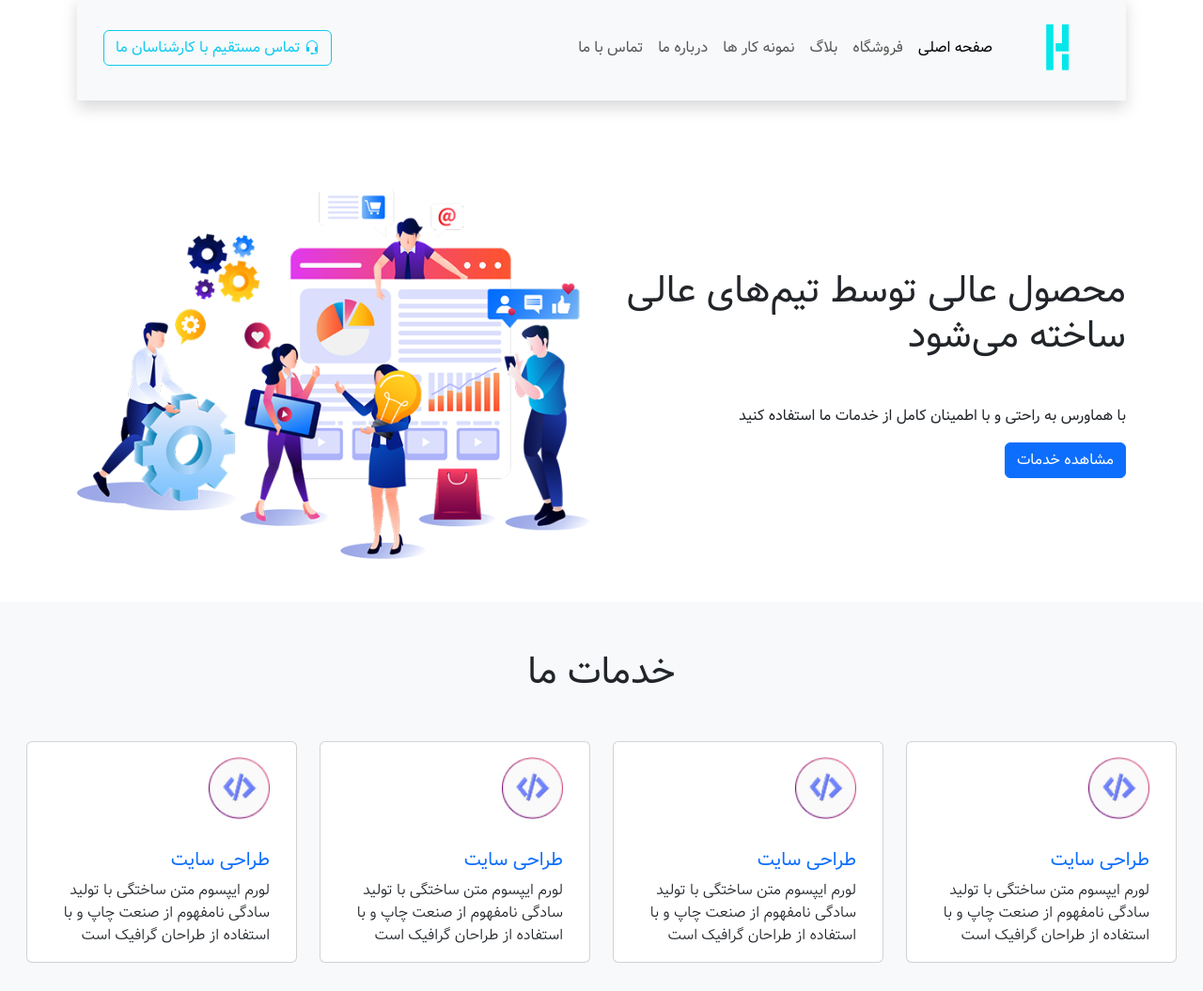
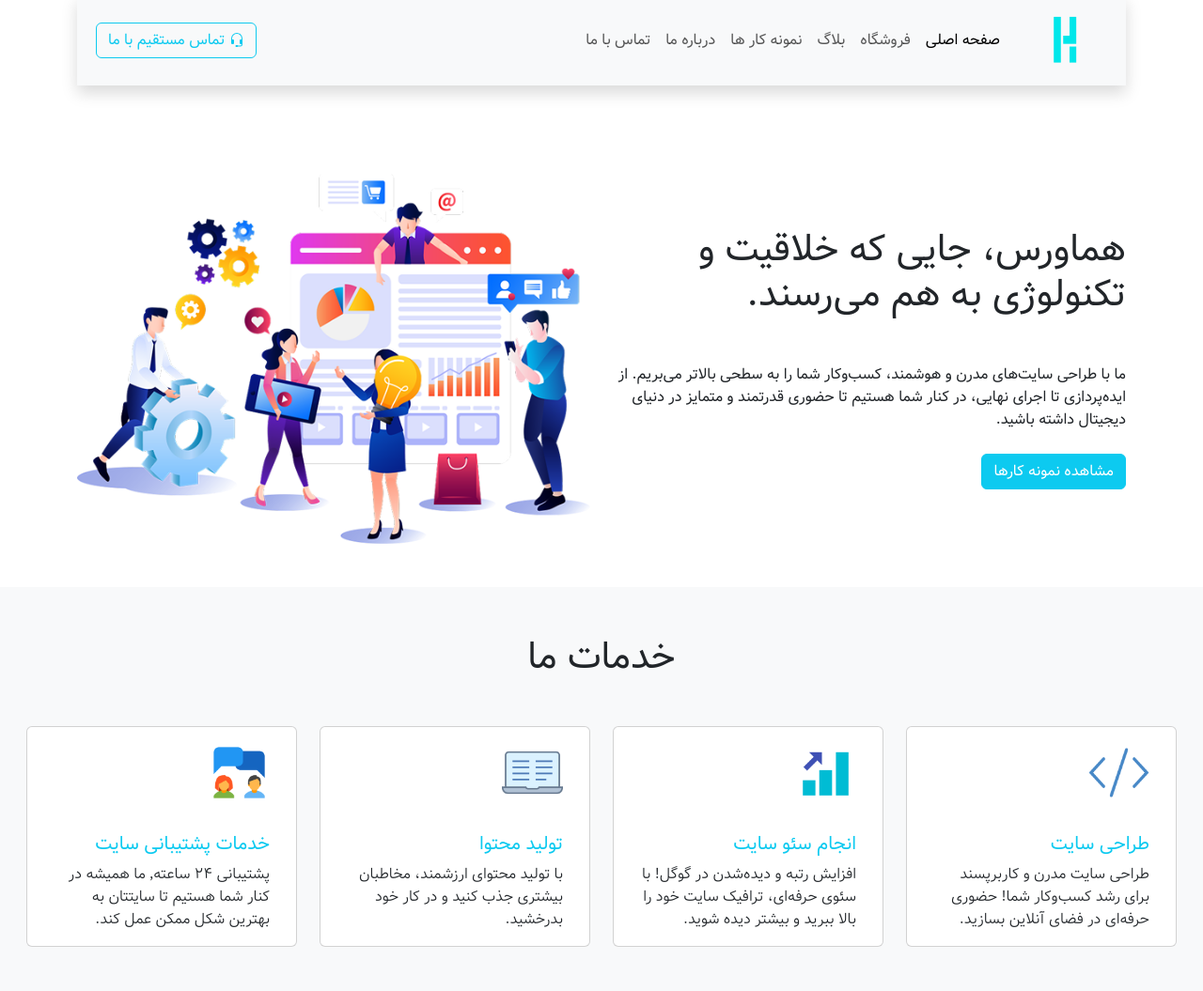
Before and after one commit to Aliiranmanesh/homaverse, a plain HTML site: page index.html in a window 1280 px wide. Shown: the part 5-1060 px from the top of the page at 94% size. Drawn offline with Linux system fonts and the light colour scheme.

Commit message:
some detail changed

```diff
--- a/index.html
+++ b/index.html
@@ -1,5 +1,6 @@
 <!DOCTYPE html>
 <html lang="en" dir="rtl">
+
 <head>
     <meta charset="UTF-8">
     <meta name="viewport" content="width=device-width, initial-scale=1.0">
@@ -8,12 +9,15 @@
     <link rel="icon" href="img/logo_homaverse.png" type="image/png">
     <title>هماورس</title>
 </head>
+
 <body>
     <header class="container">
-        <nav class="navbar navbar-expand-lg bg-body-tertiary shadow p-3 " >
+        <nav class="navbar navbar-expand-lg bg-body-tertiary shadow p-2 ">
             <div class="container-fluid">
-              <a class="navbar-brand rounded-2" href="#" ><img src="img/logo_homaverse.png" alt="" class="logo"></a>
-              <button class="navbar-toggler" type="button" data-bs-toggle="collapse" data-bs-target="#navbarSupportedContent" aria-controls="navbarSupportedContent" aria-expanded="false" aria-label="Toggle navigation">
+                <a class="navbar-brand rounded-2" href="#"><img src="img/logo_homaverse.png" alt="" class="logo"></a>
+                <button class="navbar-toggler" type="button" data-bs-toggle="collapse"
+                    data-bs-target="#navbarSupportedContent" aria-controls="navbarSupportedContent"
+                    aria-expanded="false" aria-label="Toggle navigation">
                     <span class="navbar-toggler-icon"></span>
                 </button>
                 <div class="collapse navbar-collapse" id="navbarSupportedContent">
@@ -37,11 +41,13 @@
                             <a class="nav-link" href="#">تماس با ما</a>
                         </li>
                     </ul>
-                <button class="btn btn-outline-info" type="submit" >
-                    <svg xmlns="http://www.w3.org/2000/svg" width="16" height="16" fill="currentColor" class="bi bi-headset" viewBox="0 0 16 16">
-                         <path d="M8 1a5 5 0 0 0-5 5v1h1a1 1 0 0 1 1 1v3a1 1 0 0 1-1 1H3a1 1 0 0 1-1-1V6a6 6 0 1 1 12 0v6a2.5 2.5 0 0 1-2.5 2.5H9.366a1 1 0 0 1-.866.5h-1a1 1 0 1 1 0-2h1a1 1 0 0 1 .866.5H11.5A1.5 1.5 0 0 0 13 12h-1a1 1 0 0 1-1-1V8a1 1 0 0 1 1-1h1V6a5 5 0 0 0-5-5"/>
+                    <button class="btn btn-outline-info" type="submit">
+                        <svg xmlns="http://www.w3.org/2000/svg" width="16" height="16" fill="currentColor"
+                            class="bi bi-headset" viewBox="0 0 16 16">
+                            <path
+                                d="M8 1a5 5 0 0 0-5 5v1h1a1 1 0 0 1 1 1v3a1 1 0 0 1-1 1H3a1 1 0 0 1-1-1V6a6 6 0 1 1 12 0v6a2.5 2.5 0 0 1-2.5 2.5H9.366a1 1 0 0 1-.866.5h-1a1 1 0 1 1 0-2h1a1 1 0 0 1 .866.5H11.5A1.5 1.5 0 0 0 13 12h-1a1 1 0 0 1-1-1V8a1 1 0 0 1 1-1h1V6a5 5 0 0 0-5-5" />
                         </svg>
-                   تماس   مستقیم با کارشناسان ما
+                        تماس مستقیم با ما
                     </button>
 
                 </div>
@@ -49,12 +55,14 @@
         </nav>
         <section class="row d-flex justify-content-center align-items-center mt-5">
             <div class="col-md-6 ">
-                    <h1 class="mb-5">محصول عالی توسط تیم‌های عالی ساخته می‌شود </h1>
-                    <p >با هماورس به راحتی و با اطمینان کامل از خدمات ما استفاده کنید</p>
-                    <button class="btn btn-primary">مشاهده خدمات</button>
+                <h1 class="mb-5">هماورس، جایی که خلاقیت و تکنولوژی به هم می‌رسند.</h1>
+                <p class="mb-4">ما با طراحی سایت‌های مدرن و هوشمند، کسب‌وکار شما را به سطحی بالاتر می‌بریم. از
+                    ایده‌پردازی تا اجرای نهایی، در کنار شما هستیم تا حضوری قدرتمند و متمایز در دنیای دیجیتال داشته
+                    باشید.</p>
+                <button class="btn btn-info text-white"> مشاهده نمونه کارها</button>
             </div>
             <div class="col-md-6">
-                   <img src="img/header-picture.png" alt="Homaverse" class="img-fluid " >
+                <img src="img/header-picture.png" alt="Homaverse" class="img-fluid ">
             </div>
         </section>
     </header>
@@ -62,31 +70,35 @@
         <h1 class="d-flex justify-content-center mt-5">خدمات ما</h1>
         <div class="row d-flex justify-content-center align-items-center gap-4 mt-5">
             <div class="card" style="width: 18rem;">
-                    <img src="img/icon_card_header_code.png" class="w-25 m-3" alt="...">
+                <img src="icon/icon_development.png" class="w-25 m-3" alt="Homaverse development">
                 <div class="card-body">
-                      <h5 class="card-title text-primary">طراحی سایت</h5>
-                      <p class="card-text f-light">لورم ایپسوم متن ساختگی با تولید سادگی نامفهوم از صنعت چاپ و با استفاده از طراحان گرافیک است</p>
+                    <h5 class="card-title text-info">طراحی سایت</h5>
+                    <p class="card-text f-light"> طراحی سایت مدرن و کاربرپسند برای رشد کسب‌وکار شما! حضوری حرفه‌ای در
+                        فضای آنلاین بسازید.</p>
                 </div>
             </div>
             <div class="card" style="width: 18rem;">
-                    <img src="img/icon_card_header_code.png" class="w-25 m-3" alt="...">
+                <img src="icon/icon_seo.png" class="w-25 m-3" alt="Homaverse seo">
                 <div class="card-body">
-                      <h5 class="card-title text-primary">طراحی سایت</h5>
-                      <p class="card-text f-light">لورم ایپسوم متن ساختگی با تولید سادگی نامفهوم از صنعت چاپ و با استفاده از طراحان گرافیک است</p>
+                    <h5 class="card-title text-info"> انجام سئو سایت</h5>
+                    <p class="card-text f-light">افزایش رتبه و دیده‌شدن در گوگل! با سئوی حرفه‌ای، ترافیک سایت خود را
+                        بالا ببرید و بیشتر دیده شوید. </p>
                 </div>
             </div>
             <div class="card" style="width: 18rem;">
-                    <img src="img/icon_card_header_code.png" class="w-25 m-3" alt="...">
+                <img src="icon/icon_content.png" class="w-25 m-3" alt="Homaverse content maker">
                 <div class="card-body">
-                      <h5 class="card-title text-primary">طراحی سایت</h5>
-                      <p class="card-text f-light">لورم ایپسوم متن ساختگی با تولید سادگی نامفهوم از صنعت چاپ و با استفاده از طراحان گرافیک است</p>
+                    <h5 class="card-title text-info">تولید محتوا </h5>
+                    <p class="card-text f-light"> با تولید محتوای ارزشمند، مخاطبان بیشتری جذب کنید و در کار خود بدرخشید.
+                    </p>
                 </div>
             </div>
             <div class="card" style="width: 18rem;">
-                    <img src="img/icon_card_header_code.png" class="w-25 m-3" alt="...">
+                <img src="icon/icon_support.png" class="w-25 m-3" alt="Homaverse support site">
                 <div class="card-body">
-                      <h5 class="card-title text-primary">طراحی سایت</h5>
-                      <p class="card-text f-light">لورم ایپسوم متن ساختگی با تولید سادگی نامفهوم از صنعت چاپ و با استفاده از طراحان گرافیک است</p>
+                    <h5 class="card-title text-info">خدمات پشتیبانی سایت</h5>
+                    <p class="card-text f-light">پشتیبانی ۲۴ ساعته, ما همیشه در کنار شما هستیم تا سایتتان به بهترین شکل
+                        ممکن عمل کند.</p>
                 </div>
             </div>
 
@@ -101,7 +113,9 @@
             </div>
             <div class="col-md-6">
                 <h2 class="mb-5">شرکت‌های پیشرو به ما اعتماد دارند تا نرم‌افزار توسعه دهیم</h2>
-                <p>ما ظرفیت توسعه را به تیم‌های فناوری اضافه می‌کنیم. ارزش ما فقط به ساخت تیم‌ها محدود نمی‌شود، بلکه به طور مساوی در کل چرخه عمر پروژه توزیع شده است. ما یک شرکت توسعه نرم‌افزار سفارشی هستیم که موفقیت در تحویل پروژه شما را تضمین می‌کند</p>
+                <p>ما ظرفیت توسعه را به تیم‌های فناوری اضافه می‌کنیم. ارزش ما فقط به ساخت تیم‌ها محدود نمی‌شود، بلکه به
+                    طور مساوی در کل چرخه عمر پروژه توزیع شده است. ما یک شرکت توسعه نرم‌افزار سفارشی هستیم که موفقیت در
+                    تحویل پروژه شما را تضمین می‌کند</p>
                 <button type="button" class="btn btn-primary">اطلاعات بیشتر</button>
             </div>
         </div>
@@ -134,8 +148,8 @@
                     <img src="img/logo_Go.png" alt="">
                     <img src="img/logo_Java.png" alt="">
                     <img src="img/logo_NETCore.png" alt="">
-                    <img src="img/logo_PHP.png"alt="">
-                    <img src="img/logo_NodeJS.png"alt="">
+                    <img src="img/logo_PHP.png" alt="">
+                    <img src="img/logo_NodeJS.png" alt="">
                     <img src="img/logo_mysqli.png" alt="">
                 </div>
             </div>
@@ -153,25 +167,29 @@
                 <div class="card" style="width: 18rem;">
                     <img src="img/portfolio.png" class="card-img-top" alt="...">
                     <div class="card-body">
-                      <p class="card-text">Some quick example text to build on the card title and make up the bulk of the card's content.</p>
+                        <p class="card-text">Some quick example text to build on the card title and make up the bulk of
+                            the card's content.</p>
                     </div>
                 </div>
                 <div class="card" style="width: 18rem;">
                     <img src="img/portfolio.png" class="card-img-top" alt="...">
                     <div class="card-body">
-                      <p class="card-text">Some quick example text to build on the card title and make up the bulk of the card's content.</p>
+                        <p class="card-text">Some quick example text to build on the card title and make up the bulk of
+                            the card's content.</p>
                     </div>
                 </div>
                 <div class="card" style="width: 18rem;">
                     <img src="img/portfolio.png" class="card-img-top" alt="...">
                     <div class="card-body">
-                      <p class="card-text">Some quick example text to build on the card title and make up the bulk of the card's content.</p>
+                        <p class="card-text">Some quick example text to build on the card title and make up the bulk of
+                            the card's content.</p>
                     </div>
                 </div>
                 <div class="card" style="width: 18rem;">
                     <img src="img/portfolio.png" class="card-img-top" alt="...">
                     <div class="card-body">
-                      <p class="card-text">Some quick example text to build on the card title and make up the bulk of the card's content.</p>
+                        <p class="card-text">Some quick example text to build on the card title and make up the bulk of
+                            the card's content.</p>
                     </div>
                 </div>
             </div>
@@ -182,16 +200,19 @@
             <div class="row p-5">
                 <div class="col-4">
                     <h5>تماس با ما</h5>
-                    <p>شماره تماس: ۰۹۲۱۶۴۳۶۷۱۴  </p>
+                    <p>شماره تماس: ۰۹۲۱۶۴۳۶۷۱۴ </p>
                     <p>آدرس:کرمان خیابان امام جمعه</p>
-                    <p>ساعت کاری: از ساعت  ۸ صبح تا ۳ عصر(به جز روز های تعطیل)</p>
+                    <p>ساعت کاری: از ساعت ۸ صبح تا ۳ عصر(به جز روز های تعطیل)</p>
                 </div>
                 <div class="col-4 d-flex flex-column align-items-center">
                     <h5>لینک های مفید</h5>
                     <ul class="nav d-flex flex-column align-items-center gap-2">
-                        <li><a href="" class="link-offset-2 link-underline link-underline-opacity-0 text-dark">صفحه اصلی</a></li>
-                        <li><a href="" class="link-offset-2 link-underline link-underline-opacity-0 text-dark">فروشگاه وردپرس</a></li>
-                        <li><a href="" class="link-offset-2 link-underline link-underline-opacity-0 text-dark">مجله هماورس</a></li>
+                        <li><a href="" class="link-offset-2 link-underline link-underline-opacity-0 text-dark">صفحه
+                                اصلی</a></li>
+                        <li><a href="" class="link-offset-2 link-underline link-underline-opacity-0 text-dark">فروشگاه
+                                وردپرس</a></li>
+                        <li><a href="" class="link-offset-2 link-underline link-underline-opacity-0 text-dark">مجله
+                                هماورس</a></li>
                 </div>
                 <div class="col-4 d-flex flex-column d-flex gap-4">
                     <img src="img/logo_homaverse.png" alt="" class="logo">
@@ -203,4 +224,5 @@
     </footer>
     <script src="js/bootstrap.bundle.js"></script>
 </body>
+
 </html>
```
Lines whose indentation alone changed are shown as unchanged.
